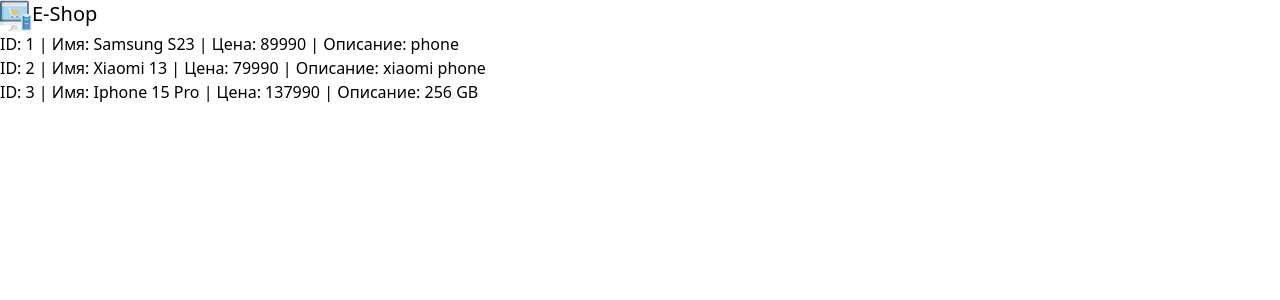
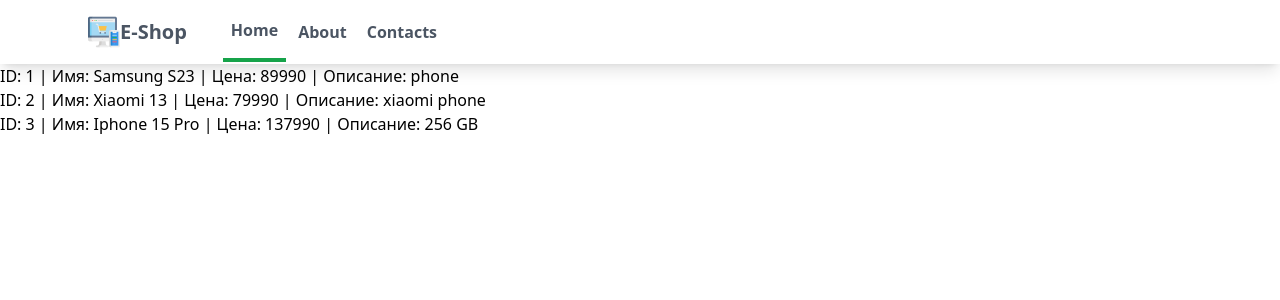
Before and after one commit to EvgenAQA915/djangoapp_5, a Django app: page /djangoapp/ in a window 1280 px wide. Shown: the top 300 px of the page. Run offline with Django 5.2, Linux system fonts and the light colour scheme; data comes from the database, SQL or seed files in the repository.

Commit message:
base template + navbar

```diff
--- a/Django_app/djangoapp/static/djangoapp/styles.css
+++ b/Django_app/djangoapp/static/djangoapp/styles.css
@@ -558,6 +558,15 @@
   position: static;
 }
 
+.mx-auto {
+  margin-left: auto;
+  margin-right: auto;
+}
+
+.block {
+  display: block;
+}
+
 .flex {
   display: flex;
 }
@@ -578,6 +587,43 @@
   width: 0.25rem;
 }
 
+.max-w-6xl {
+  max-width: 72rem;
+}
+
+.items-center {
+  align-items: center;
+}
+
+.justify-between {
+  justify-content: space-between;
+}
+
+.space-x-7 > :not([hidden]) ~ :not([hidden]) {
+  --tw-space-x-reverse: 0;
+  margin-right: calc(1.75rem * var(--tw-space-x-reverse));
+  margin-left: calc(1.75rem * calc(1 - var(--tw-space-x-reverse)));
+}
+
+.space-x-1 > :not([hidden]) ~ :not([hidden]) {
+  --tw-space-x-reverse: 0;
+  margin-right: calc(0.25rem * var(--tw-space-x-reverse));
+  margin-left: calc(0.25rem * calc(1 - var(--tw-space-x-reverse)));
+}
+
+.border {
+  border-width: 1px;
+}
+
+.border-b-4 {
+  border-bottom-width: 4px;
+}
+
+.border-green-600 {
+  --tw-border-opacity: 1;
+  border-color: rgb(22 163 74 / var(--tw-border-opacity));
+}
+
 .bg-sky-800 {
   --tw-bg-opacity: 1;
   background-color: rgb(7 89 133 / var(--tw-bg-opacity));
@@ -586,6 +632,26 @@
 .bg-sky-400 {
   --tw-bg-opacity: 1;
   background-color: rgb(56 189 248 / var(--tw-bg-opacity));
+}
+
+.bg-white {
+  --tw-bg-opacity: 1;
+  background-color: rgb(255 255 255 / var(--tw-bg-opacity));
+}
+
+.px-4 {
+  padding-left: 1rem;
+  padding-right: 1rem;
+}
+
+.px-2 {
+  padding-left: 0.5rem;
+  padding-right: 0.5rem;
+}
+
+.py-4 {
+  padding-top: 1rem;
+  padding-bottom: 1rem;
 }
 
 .text-lg {
@@ -597,3 +663,24 @@
   font-size: 1.25rem;
   line-height: 1.75rem;
 }
+
+.font-semibold {
+  font-weight: 600;
+}
+
+.text-gray-600 {
+  --tw-text-opacity: 1;
+  color: rgb(75 85 99 / var(--tw-text-opacity));
+}
+
+.shadow {
+  --tw-shadow: 0 1px 3px 0 rgb(0 0 0 / 0.1), 0 1px 2px -1px rgb(0 0 0 / 0.1);
+  --tw-shadow-colored: 0 1px 3px 0 var(--tw-shadow-color), 0 1px 2px -1px var(--tw-shadow-color);
+  box-shadow: var(--tw-ring-offset-shadow, 0 0 #0000), var(--tw-ring-shadow, 0 0 #0000), var(--tw-shadow);
+}
+
+.shadow-lg {
+  --tw-shadow: 0 10px 15px -3px rgb(0 0 0 / 0.1), 0 4px 6px -4px rgb(0 0 0 / 0.1);
+  --tw-shadow-colored: 0 10px 15px -3px var(--tw-shadow-color), 0 4px 6px -4px var(--tw-shadow-color);
+  box-shadow: var(--tw-ring-offset-shadow, 0 0 #0000), var(--tw-ring-shadow, 0 0 #0000), var(--tw-shadow);
+}
--- /dev/null
+++ b/Django_app/djangoapp/templates/djangoapp/base.html
@@ -0,0 +1,17 @@
+<!doctype html>
+{% load static %}
+<html lang="en">
+<head>
+    <meta charset="UTF-8">
+    <meta name="viewport"
+          content="width=device-width, user-scalable=no, initial-scale=1.0, maximum-scale=1.0, minimum-scale=1.0">
+    <link rel="stylesheet" href="{% static 'djangoapp/styles.css' %}">
+    <meta http-equiv="X-UA-Compatible" content="ie=edge">
+    <title>Document</title>
+</head>
+<body>
+    {% block content %}
+
+    {% endblock content %}
+</body>
+</html>
--- a/Django_app/djangoapp/templates/djangoapp/index.html
+++ b/Django_app/djangoapp/templates/djangoapp/index.html
@@ -1,18 +1,21 @@
+{% extends "djangoapp/base.html" %}
 {% load static %}
-<html>
-    <head>
-        <link rel="stylesheet" href="{% static 'djangoapp/styles.css' %}">
-    </head>
-    <body >
-    <nav>
-        <div>
-            <div>
-                <div>
-                    <div class="flex">
+
+{% block content %}
+    <nav class="bg-white shadow-lg">
+        <div class="max-w-6xl mx-auto px-4">
+            <div class="flex justify-between">
+                <div class="flex space-x-7">
+                    <div >
+                        <a href="#" class="flex items-center px-2 py-4">
                         <img class="h-8 w-8" src="{% static 'djangoapp/images/shop.png' %}" alt="logo"/>
-                        <span class="text-xl">E-Shop</span>
+                        <span class="text-gray-600 font-semibold text-xl">E-Shop</span>
+                        </a>
                     </div>
-                </div>
+                <div class="items-center flex space-x-1">
+                        <a href="#" class="py-4 px-2 text-gray-600 font-semibold border-b-4 border-green-600">Home</a>
+                        <a href="#" class="py-4 px-2 text-gray-600 font-semibold">About</a>
+                        <a href="#" class="py-4 px-2 text-gray-600 font-semibold">Contacts</a>
             </div>
         </div>
     </nav>
@@ -24,5 +27,4 @@
             <a>
             {% endfor %}
         </h4>
-    </body>
-</html>
+        {% endblock content %}
```
